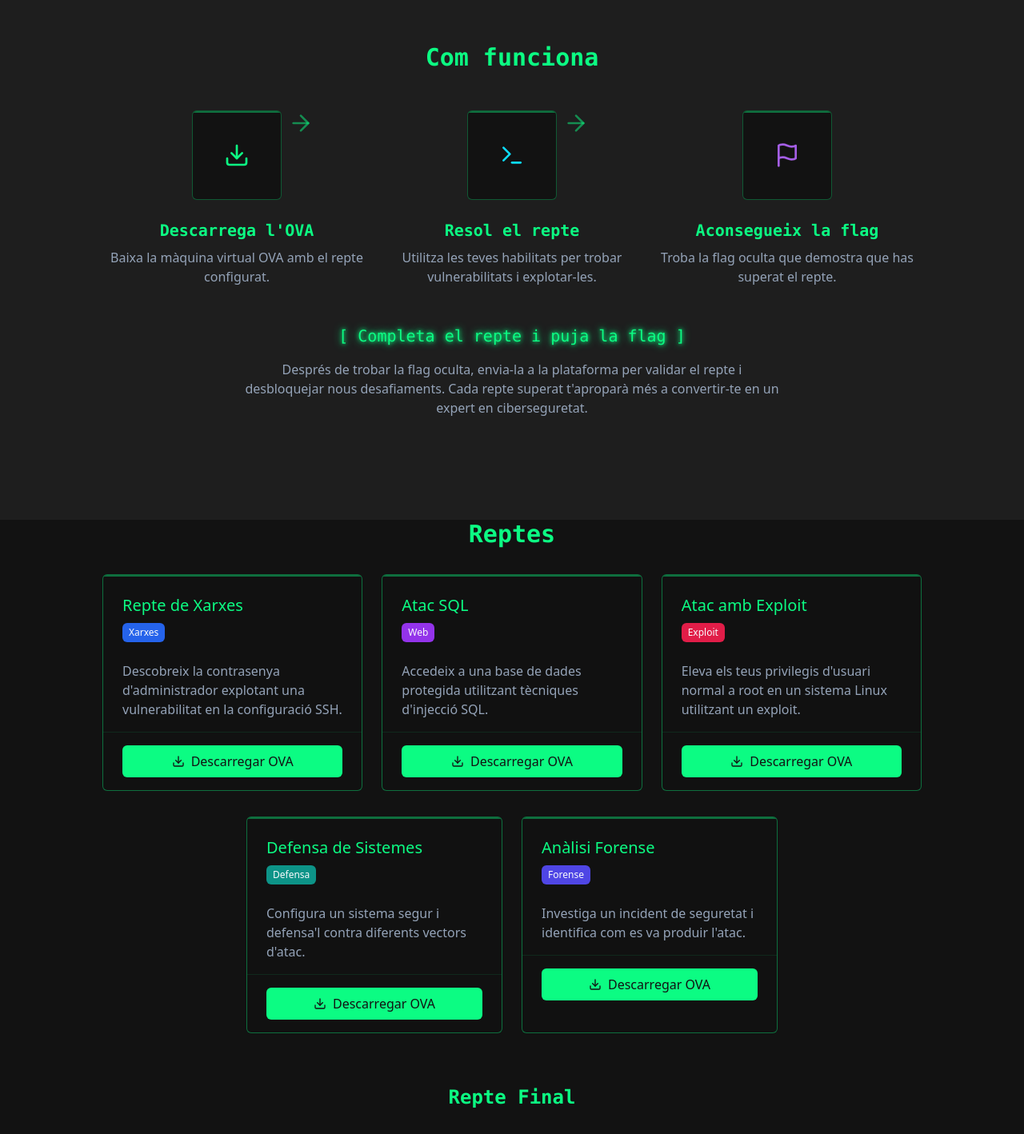
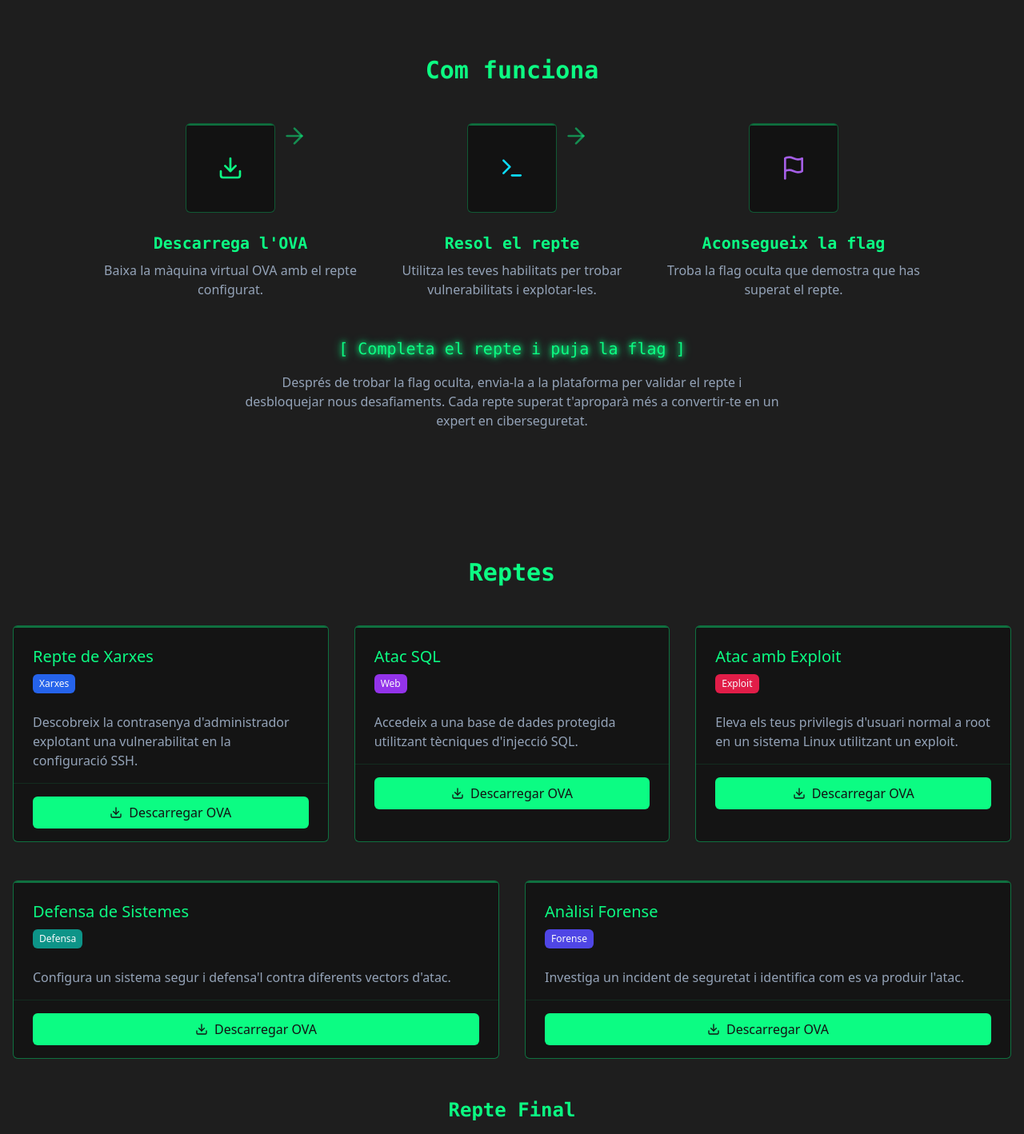
Before and after one commit to MartiponsITB/ethical-hack-island, a React (Vite) app: page / in a window 1280 px wide. Shown: the part 720-2138 px from the top of the page at 80% size. Built offline with nearby package versions, Linux system fonts and the light colour scheme.

Commit message:
Adjust layout of sections
Adjusted the layout of the sections to have equal spacing and the challenges section to occupy the full width.

```diff
--- a/src/components/FeaturedChallenges.tsx
+++ b/src/components/FeaturedChallenges.tsx
@@ -1,3 +1,4 @@
+
 import { Link } from "react-router-dom";
 import { Lock } from "lucide-react";
 interface ChallengeProps {
@@ -31,7 +32,6 @@ const challenges: ChallengeProps[] = [{
   completions: 92
 }];
 
-// We're moving these two challenges to be displayed in the center
 const centerChallenges: ChallengeProps[] = [{
   id: 4,
   title: "Defensa de Sistemes",
@@ -47,6 +47,7 @@ const centerChallenges: ChallengeProps[] = [{
   category: "Forense",
   completions: 112
 }];
+
 const categoryColors = {
   "Xarxes": "bg-blue-600",
   "Web": "bg-purple-600",
@@ -57,6 +58,7 @@ const categoryColors = {
   "Exploit": "bg-rose-600",
   "Hackaton": "bg-amber-600"
 };
+
 const hackatonChallenge = {
   id: 8,
   title: "Hackaton Final",
@@ -65,14 +67,15 @@ const hackatonChallenge = {
   category: "Hackaton",
   completions: 12
 };
+
 const FeaturedChallenges = () => {
-  return <section className="py-16 bg-cyber-darkgray">
-      <div className="container mx-auto px-4 bg-cyber-black">
-        <div className="flex justify-center items-center mb-8">
+  return <section className="py-20 bg-cyber-darkgray">
+      <div className="container mx-auto px-4">
+        <div className="flex justify-center items-center mb-12">
           <h2 className="text-3xl font-bold cyber-title">Reptes</h2>
         </div>
 
-        <div className="grid grid-cols-1 md:grid-cols-3 gap-6 max-w-5xl mx-auto">
+        <div className="grid grid-cols-1 md:grid-cols-3 gap-8 mb-12 w-full">
           {challenges.map(challenge => <div key={challenge.id} className="cyber-container bg-cyber-black/80 border-cyber-green/40">
               <div className="p-6">
                 <div className="flex justify-between items-start">
@@ -100,9 +103,9 @@ const FeaturedChallenges = () => {
             </div>)}
         </div>
 
-        {/* Center challenges - placing them in their own container with flex justify-center */}
-        <div className="mt-8 flex justify-center gap-6 max-w-5xl mx-auto">
-          {centerChallenges.map(challenge => <div key={challenge.id} className="cyber-container bg-cyber-black/80 border-cyber-green/40 w-full md:w-80">
+        {/* Center challenges - now in a full width grid with consistent spacing */}
+        <div className="grid grid-cols-1 md:grid-cols-2 gap-8 mb-12 w-full">
+          {centerChallenges.map(challenge => <div key={challenge.id} className="cyber-container bg-cyber-black/80 border-cyber-green/40">
               <div className="p-6">
                 <div className="flex justify-between items-start">
                   <h3 className="text-xl text-cyber-green">{challenge.title}</h3>
@@ -129,9 +132,9 @@ const FeaturedChallenges = () => {
             </div>)}
         </div>
 
-        <div className="mt-16 flex flex-col items-center">
+        <div className="mt-12 mb-8 flex flex-col items-center">
           <h3 className="text-2xl font-bold cyber-title mb-8 text-center">Repte Final</h3>
-          <div className="cyber-container bg-cyber-black/80 border-amber-500/40 relative overflow-hidden max-w-2xl">
+          <div className="cyber-container bg-cyber-black/80 border-amber-500/40 relative overflow-hidden max-w-2xl w-full">
             <div className="absolute inset-0 bg-cyber-black/80 backdrop-blur-sm flex items-center justify-center z-10">
               <div className="text-center p-4">
                 <Lock className="h-12 w-12 text-cyber-green mx-auto mb-3" />
--- a/src/components/HowItWorks.tsx
+++ b/src/components/HowItWorks.tsx
@@ -14,11 +14,11 @@ const HowItWorks = () => {
     title: "Aconsegueix la flag",
     description: "Troba la flag oculta que demostra que has superat el repte."
   }];
-  return <section className="py-16 bg-cyber-darkgray">
+  return <section className="py-20 bg-cyber-darkgray">
       <div className="container mx-auto px-4">
         <h2 className="text-3xl font-bold text-center mb-12 cyber-title">Com funciona</h2>
 
-        <div className="flex flex-col md:flex-row gap-4 md:gap-2 justify-between max-w-5xl mx-auto">
+        <div className="flex flex-col md:flex-row gap-8 justify-between max-w-5xl mx-auto mb-12">
           {steps.map((step, index) => <div key={index} className="flex flex-1 flex-col items-center text-center">
               <div className="cyber-container p-6 bg-cyber-black border-cyber-green/30 h-28 w-28 flex items-center justify-center mb-6">
                 {step.icon}
@@ -32,11 +32,11 @@ const HowItWorks = () => {
             </div>)}
         </div>
 
-        <div className="mt-12 text-center">
+        <div className="text-center max-w-2xl mx-auto">
           <p className="text-xl text-cyber-green animate-glow font-mono mb-4">
             [ Completa el repte i puja la flag ]
           </p>
-          <p className="text-muted-foreground max-w-2xl mx-auto">
+          <p className="text-muted-foreground">
             Després de trobar la flag oculta, envia-la a la plataforma per validar el repte i desbloquejar nous desafiaments.
             Cada repte superat t'aproparà més a convertir-te en un expert en ciberseguretat.
           </p>
```
